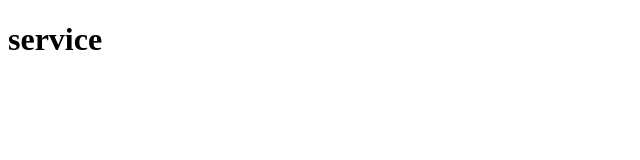
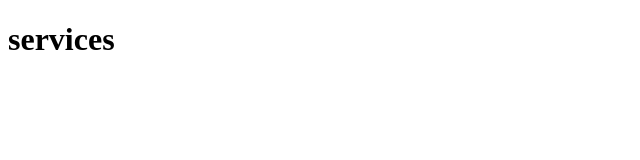
Before and after one commit to javpintos/eliminar-repositorio, a plain HTML site: page service.html in a window 1280 px wide. Shown: the full height of the page, 0-640 px from the left. Drawn offline with Linux system fonts and the light colour scheme.

Commit message:
solucion

```diff
--- a/service.html
+++ b/service.html
@@ -7,6 +7,6 @@
     <title>Document</title>
 </head>
 <body>
-    <h1>service</h1>
+    <h1>services</h1>
 </body>
 </html>
```
